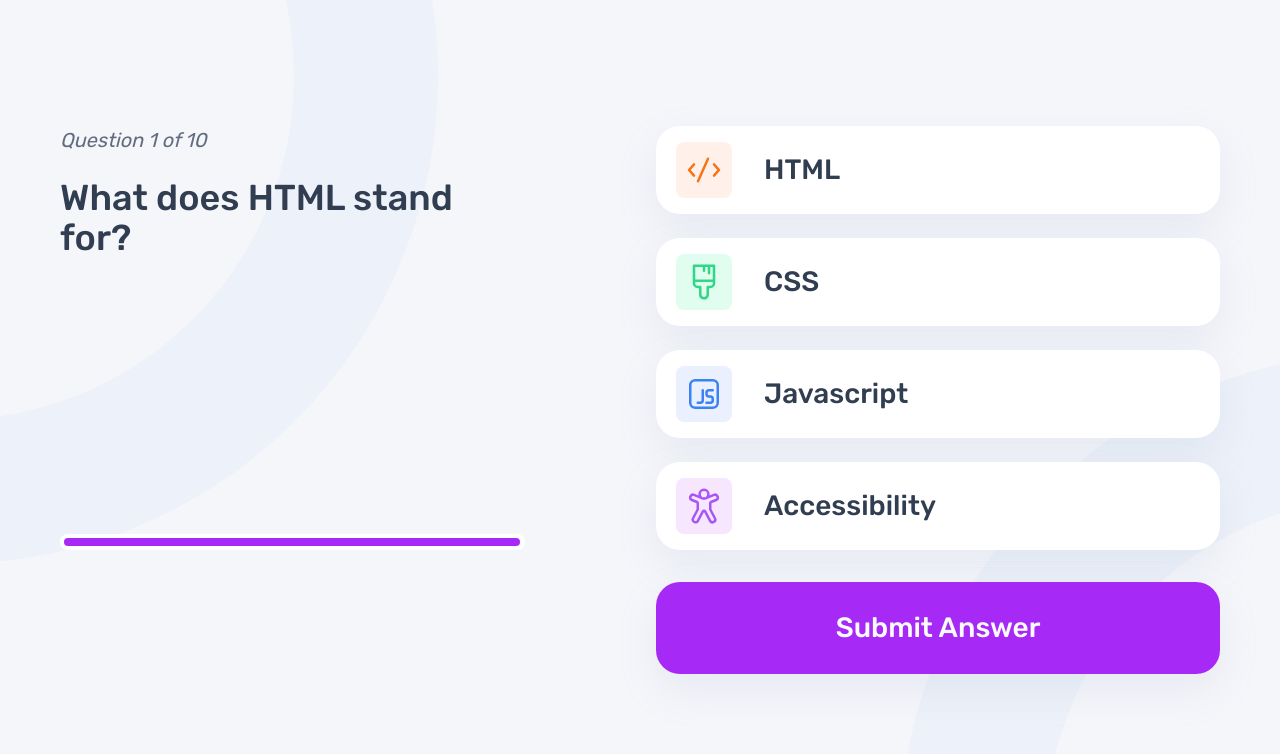
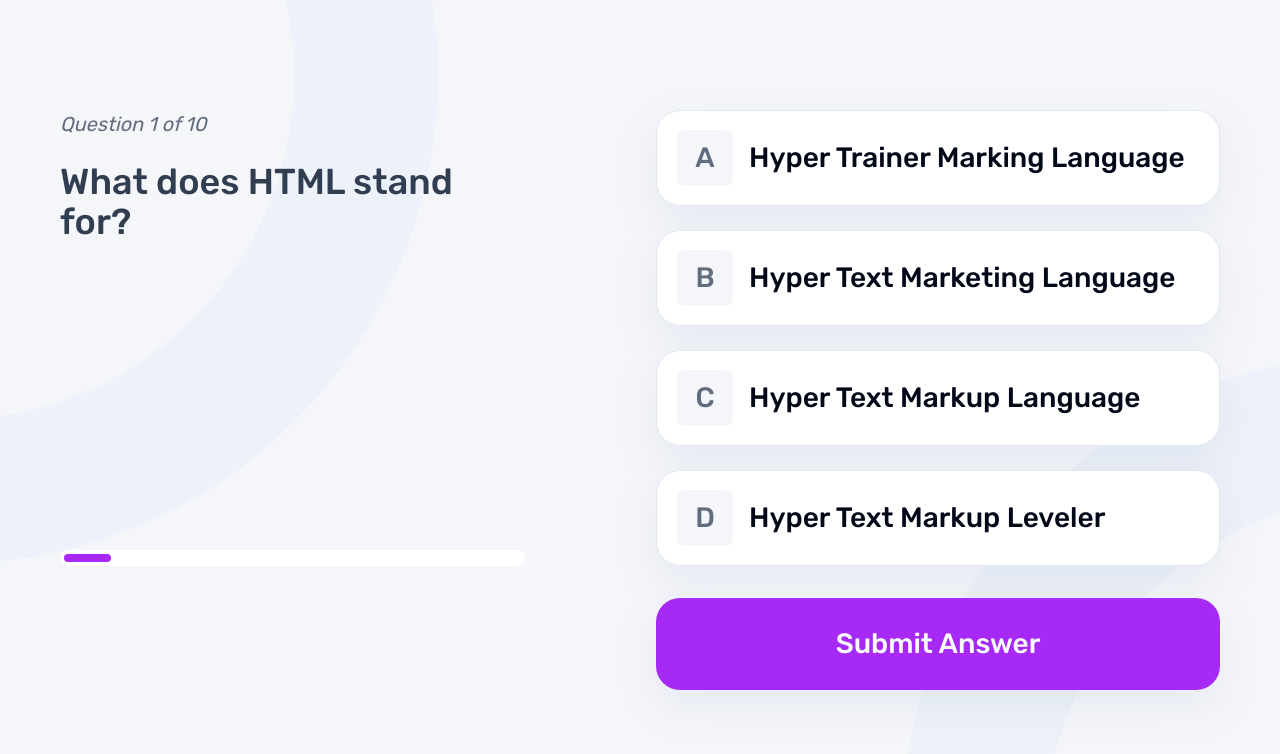
Before and after one commit to robcrock/quiz-app, a Next.js app: page / in a window 1280 px wide. Both pictures are taken after a click on the button "HTML". Shown: the top 754 px of the page. Built offline with nearby package versions, Linux system fonts and the light colour scheme.

Commit message:
'Created quiz selection buttons with icons and improved button group styling.'

```diff
--- a/src/app/page.tsx
+++ b/src/app/page.tsx
@@ -5,16 +5,28 @@ import { Button } from "@/components/ui/button";
 import { QUIZ_DATA } from "@/data/data";
 import { IconWrapper } from "@/components/icon-wrapper";
 import { useState } from "react";
+import { ButtonGroup, ButtonGroupItem } from "@/components/ui/button-group";
+import HTMLIcon from "@/components/icons/HTMLIcon";
+import { cn } from "@/lib/utils";
 
-const quizes = QUIZ_DATA.quizzes.map((quiz) => quiz.title);
-const htmlQuestions = QUIZ_DATA.quizzes.filter(
-  (quiz) => quiz.title === "HTML",
-)[0];
+// const quizes = QUIZ_DATA.quizzes.map((quiz) => quiz.title);
+// const htmlQuestions = QUIZ_DATA.quizzes.filter(
+//   (quiz) => quiz.title === "HTML",
+// )[0];
 
-console.log("htmlQuestions", htmlQuestions.questions);
+// console.log("htmlQuestions", htmlQuestions.questions);
 
 export default function Home() {
+  const [quizSelection, setQuizSelection] = useState({});
   const [currentPage, setCurrentPage] = useState(0);
+
+  const handleQuizSelection = (value: string) => {
+    const selectedQuizData = QUIZ_DATA.quizzes.filter((quiz) => {
+      return quiz.title === value;
+    })[0];
+    setQuizSelection(selectedQuizData);
+    setCurrentPage((prev) => prev + 1);
+  };
 
   const handleNextPage = () => {
     setCurrentPage((prev) => prev + 1);
@@ -36,7 +48,7 @@ export default function Home() {
               variant="option"
               size="option"
               startIcon={<IconWrapper iconName="HTML" />}
-              onClick={handleNextPage}
+              onClick={() => handleQuizSelection("HTML")}
             >
               HTML
             </Button>
@@ -44,6 +56,7 @@ export default function Home() {
               variant="option"
               size="option"
               startIcon={<IconWrapper iconName="CSS" />}
+              onClick={() => handleQuizSelection("CSS")}
             >
               CSS
             </Button>
@@ -51,6 +64,7 @@ export default function Home() {
               variant="option"
               size="option"
               startIcon={<IconWrapper iconName="JS" />}
+              onClick={() => handleQuizSelection("JavaScript")}
             >
               Javascript
             </Button>
@@ -58,60 +72,50 @@ export default function Home() {
               variant="option"
               size="option"
               startIcon={<IconWrapper iconName="Accessibility" />}
+              onClick={() => handleQuizSelection("Accessibility")}
             >
               Accessibility
             </Button>
           </div>
         </section>
       )}
-      {currentPage === 1 && (
+      {currentPage !== 0 && (
         <section className="flex w-full max-w-[1160px] flex-col gap-8">
           <section className="flex w-full justify-between">
             <section className="flex w-[465px] flex-col justify-between">
               <section className="flex flex-col gap-6">
                 <div className="text-xl italic text-fem-grey-navy">
-                  Question 1 of 10
+                  {`Question ${currentPage} of 10`}
                 </div>
                 <div className="text-4xl font-medium text-fem-dark-navy">
-                  {htmlQuestions.questions[0].question}
+                  {quizSelection.questions[currentPage - 1].question}
                 </div>
               </section>
-              <Progress value={100} />
+              <Progress value={currentPage * 10} />
             </section>
             <div className="flex w-[564px] flex-col gap-6">
-              <Button
-                variant="option"
-                size="option"
-                startIcon={<IconWrapper iconName="HTML" />}
-                onClick={handleNextPage}
-              >
-                HTML
-              </Button>
-              <Button
-                variant="option"
-                size="option"
-                startIcon={<IconWrapper iconName="CSS" />}
-              >
-                CSS
-              </Button>
-              <Button
-                variant="option"
-                size="option"
-                startIcon={<IconWrapper iconName="JS" />}
-              >
-                Javascript
-              </Button>
-              <Button
-                variant="option"
-                size="option"
-                startIcon={<IconWrapper iconName="Accessibility" />}
-              >
-                Accessibility
-              </Button>
+              <ButtonGroup defaultValue="option1">
+                {quizSelection.questions[currentPage - 1].options.map(
+                  (option, index) => {
+                    return (
+                      <ButtonGroupItem
+                        key={option}
+                        icon={<OptionIcon index={index} />}
+                        label={option}
+                        value={option}
+                      />
+                    );
+                  },
+                )}
+              </ButtonGroup>
             </div>
           </section>
           <div className="flex justify-end">
-            <Button variant="default" className="w-[564px]">
+            <Button
+              variant="default"
+              className="w-[564px]"
+              onClick={handleNextPage}
+            >
               Submit Answer
             </Button>
           </div>
@@ -121,22 +125,16 @@ export default function Home() {
   );
 }
 
-// const LocalButtonGroup = () => {
-//   return (
-//     <div className="flex w-[564px] flex-col gap-4">
-//       <div className="text-2xl">Radio Group</div>
-//       <ButtonGroup defaultValue="option1">
-//         {quizes.map((quiz) => {
-//           return (
-//             <ButtonGroupItem
-//               key={quiz}
-//               icon={<MyTrash />}
-//               label={quiz}
-//               value={quiz}
-//             />
-//           );
-//         })}
-//       </ButtonGroup>
-//     </div>
-//   );
-// };
+const OptionIcon = ({ index }: { index: number }) => {
+  const letterArray = ["A", "B", "C", "D"];
+
+  return (
+    <div
+      className={
+        "flex h-14 w-14 items-center justify-center rounded-lg bg-fem-light-grey text-[28px] font-medium text-fem-grey-navy"
+      }
+    >
+      {letterArray[index]}
+    </div>
+  );
+};
--- a/src/components/ui/button-group.tsx
+++ b/src/components/ui/button-group.tsx
@@ -30,7 +30,7 @@ const ButtonGroupItem = React.forwardRef<
     <RadioGroupPrimitive.Item
       ref={ref}
       className={cn(
-        "inline-flex h-24 w-full items-center justify-start gap-8 rounded-3xl border bg-fem-pure-white p-5 text-center shadow-[0px_16px_40px_0px_#8FA0C124] focus:outline-none focus-visible:ring-ring focus-visible:ring-offset-2 disabled:cursor-not-allowed disabled:opacity-50 data-[state=checked]:bg-background",
+        "inline-flex h-24 w-full items-center justify-start gap-8 rounded-3xl border bg-fem-pure-white p-5 text-start shadow-[0px_16px_40px_0px_#8FA0C124] focus:outline-none focus-visible:ring-ring focus-visible:ring-offset-2 disabled:cursor-not-allowed disabled:opacity-50 data-[state=checked]:bg-background",
         className,
       )}
       {...props}
@@ -45,7 +45,7 @@ const ButtonGroupItem = React.forwardRef<
 
       <div className="flex items-center gap-4">
         <div>{icon}</div>
-        <div className="pt-2 text-[28px] font-medium">{label}</div>
+        <div className="text-[28px] font-medium">{label}</div>
       </div>
     </RadioGroupPrimitive.Item>
   );
--- a/src/components/ui/button.tsx
+++ b/src/components/ui/button.tsx
@@ -19,7 +19,7 @@ const buttonVariants = cva(
         ghost: "hover:bg-accent hover:text-accent-foreground",
         link: "text-primary underline-offset-4 hover:underline",
         option:
-          "text-primary underline-offset-4 hover:underline flex w-full justify-start gap-8 bg-fem-pure-white text-fem-dark-navy",
+          "flex w-full justify-start gap-8 bg-fem-pure-white text-fem-dark-navy",
       },
       size: {
         default: "p-8",
```
